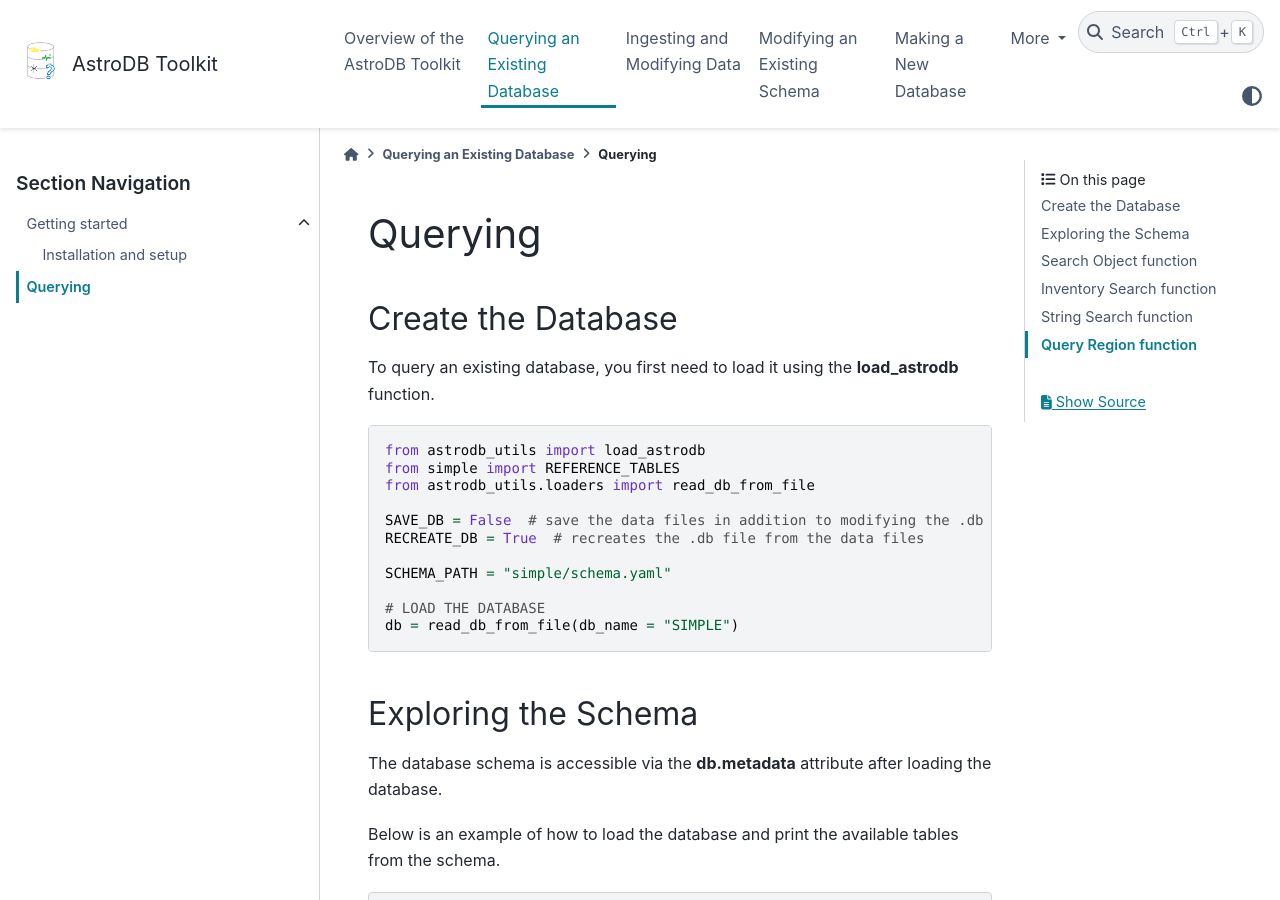
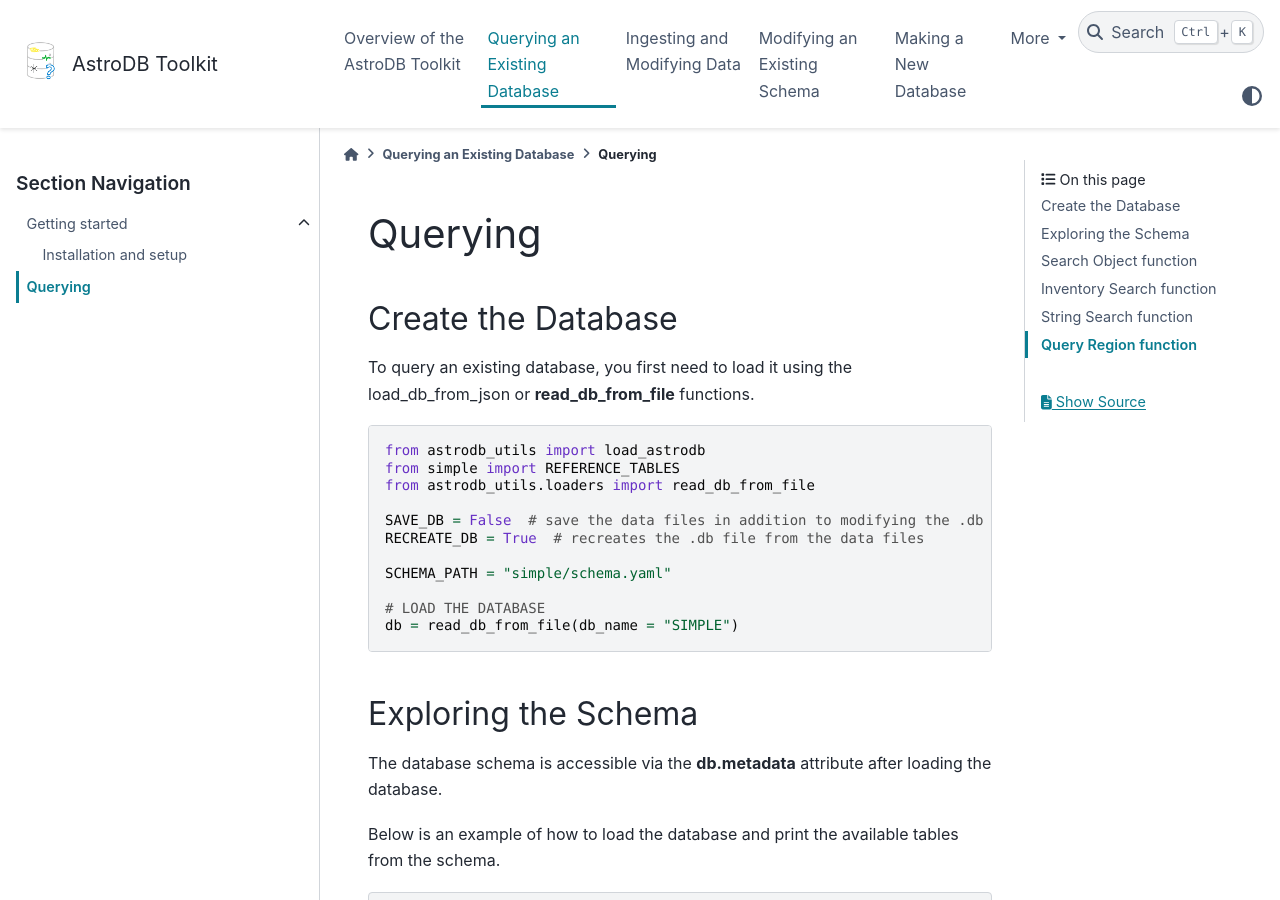
Before and after one commit to astrodbtoolkit/astrodb_utils, a Sphinx documentation site: the page built from docs/pages/querying_existing_db/querying.rst, in a window 1280 px wide and 900 px high. Built offline with Sphinx 7.4.7 and the PyData theme 0.15.4, drawn with Linux system fonts in a browser that asks for light colours; the version number could not be read and is left out.

Commit message:
Update docs/pages/querying_existing_db/querying.rst
Co-authored-by: Kelle Cruz <kellecruz@gmail.com>

```diff
--- a/docs/pages/querying_existing_db/querying.rst
+++ b/docs/pages/querying_existing_db/querying.rst
@@ -3,7 +3,7 @@ Querying
 
 Create the Database
 ------------------------
-To query an existing database, you first need to load it using the **load_astrodb** function.
+To query an existing database, you first need to load it using the load_db_from_json or **read_db_from_file** functions.
 
 .. code-block:: python
 
```
